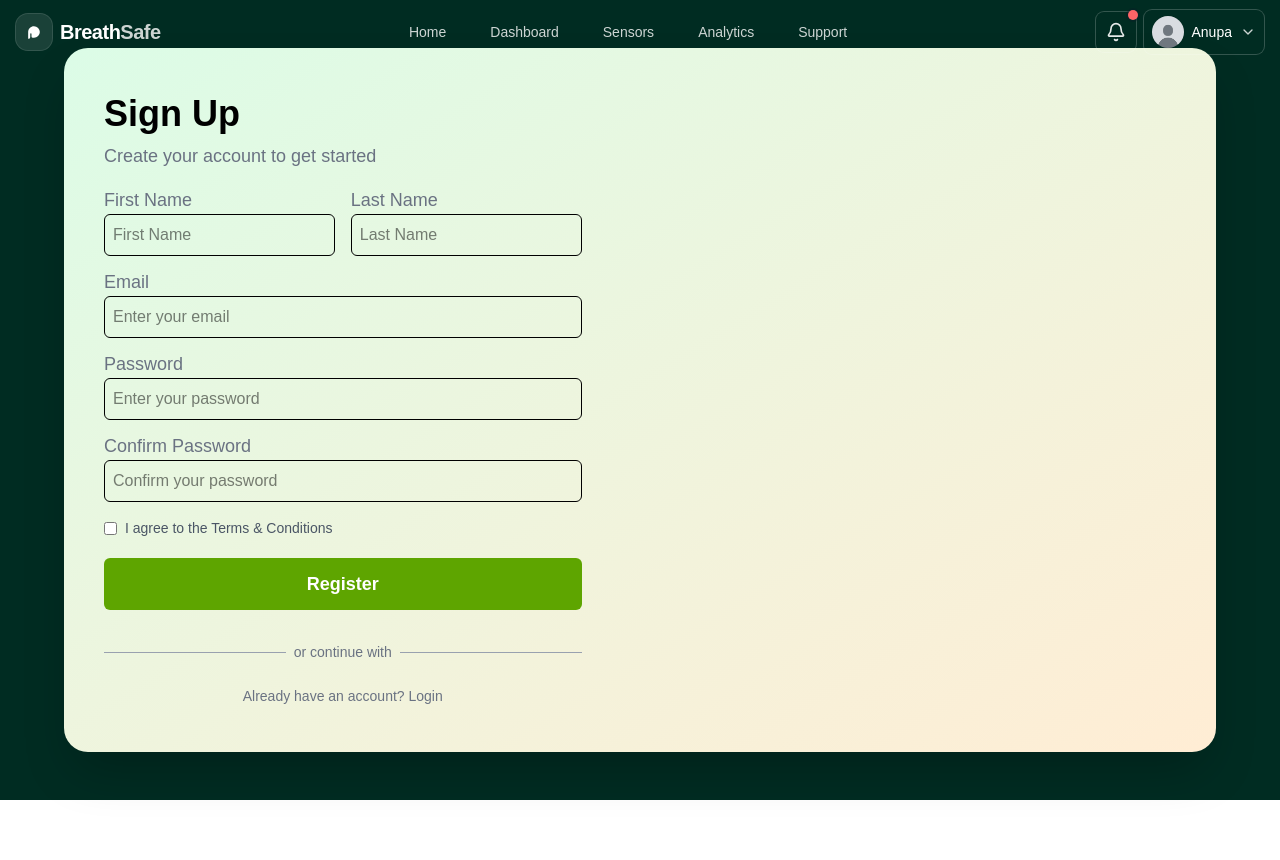
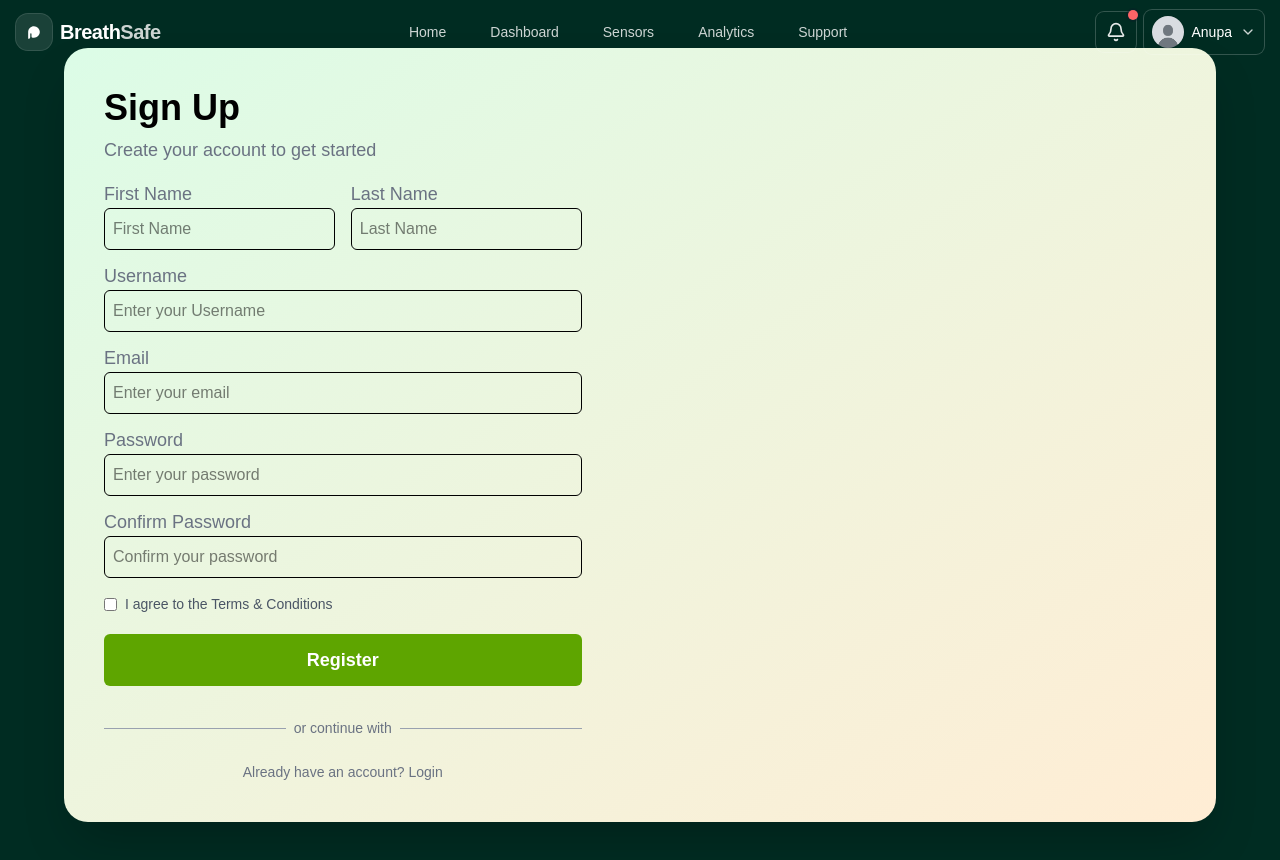
Before and after one commit to nipun-munasinghe/Breathsafe-App, a Next.js app: page /signup in a window 1280 px wide. Shown: the top 860 px of the page. Before the commit the page ends 800 px from the top, so only its background shows below. Built offline with nearby package versions, Linux system fonts and the light colour scheme.

Commit message:
refactor - register api bug fixed

```diff
--- a/app/(auth)/signup/page.tsx
+++ b/app/(auth)/signup/page.tsx
@@ -7,15 +7,17 @@ import Button from "@/components/Button";
 import { registerUser } from "../../../service/userApi";
 
 interface User {
+  userName: string;
   firstName: string;
   lastName: string;
   email: string;
   password: string;
+  role: string;
 }
 
 const Page = () => {
   const [errorMessage, setErrorMessage] = useState("");
-  const [userData, setUserData] = useState<User>({firstName: "", lastName: "", email: "", password: ""});
+  const [userData, setUserData] = useState<User>({userName: "", firstName: "", lastName: "", email: "", password: "", role: "USER"});
 
   const handlePasswordChecker = () => {
     const password = document.getElementById("password") as HTMLInputElement;
@@ -30,24 +32,17 @@ const Page = () => {
     }
   };
 
-  const handleChange = (e: React.ChangeEvent<
-      HTMLInputElement | HTMLTextAreaElement | HTMLSelectElement
-    >
-) => {
-    const { name, value } = e.target;
-    setUserData((prevData) => ({ ...prevData, [name]: value }));
-  };
+  const handleSubmission = async (e: React.FormEvent) => {
+  e.preventDefault();
+  try {
+    await registerUser(userData);
+    console.log("Registered:", userData);
+  } catch (error) {
+    console.error("Error registering user:", error);
+    console.log("Registered:", userData);
+  }
+};
 
-  const handleSubmission = async (e:React.FormEvent) => {
-    e.preventDefault();
-    try{
-      await registerUser(userData);
-      console.log(userData);
-
-    }catch(error){
-      console.error("Error registering user:", error);
-    }
-  };
 
   useEffect(() => {
     handlePasswordChecker();
@@ -74,7 +69,7 @@ const Page = () => {
               Create your account to get started
             </p>
           </div>
-          <form className="mt-4 space-y-5 animate-fade-in-up" onSubmit={handleSubmission}>
+          <form className="mt-4 space-y-5 animate-fade-in-up" onSubmit={handleSubmission} action="POST">
             {/* First & Last Name */}
             <div className="flex flex-col sm:flex-row gap-4 mb-0">
               <div className="flex flex-col flex-1">
@@ -90,7 +85,7 @@ const Page = () => {
                   name="firstName"
                   placeholder="First Name"
                   value={userData.firstName}
-                  onChange={handleChange}
+                  onChange={(e) => setUserData({ ...userData, firstName: e.target.value })}
                   className="border p-2 rounded-md w-full focus:outline-none focus:ring-2 focus:border-transparent focus:ring-lime-600 transition duration-300"
                   required
                 />
@@ -108,12 +103,33 @@ const Page = () => {
                   name="lastName"
                   placeholder="Last Name"
                   value={userData.lastName}
-                  onChange={handleChange}
+                  onChange={(e) => setUserData({ ...userData, lastName: e.target.value })}
                   className="border p-2 rounded-md w-full focus:outline-none focus:ring-2 focus:border-transparent focus:ring-lime-600 transition duration-300"
                   required
                 />
               </div>
             </div>
+
+            {/* Username */}
+            <div className="flex flex-col mt-3 mb-0">
+              <label
+                htmlFor="email"
+                className="text-gray-500 text-sm lg:text-lg"
+              >
+                Username
+              </label>
+              <input
+                type="text"
+                id="userName"
+                name="userName"
+                placeholder="Enter your Username"
+                value={userData.userName}
+                onChange={(e) => setUserData({ ...userData, userName: e.target.value })}
+                className="border p-2 rounded-md w-full focus:outline-none focus:ring-2 focus:border-transparent focus:ring-lime-600 transition duration-300"
+                required
+              />
+            </div>
+
 
             {/* Email */}
             <div className="flex flex-col mt-3 mb-0">
@@ -129,7 +145,7 @@ const Page = () => {
                 name="email"
                 placeholder="Enter your email"
                 value={userData.email}
-                onChange={handleChange}
+                onChange={(e) => setUserData({ ...userData, email: e.target.value })}
                 className="border p-2 rounded-md w-full focus:outline-none focus:ring-2 focus:border-transparent focus:ring-lime-600 transition duration-300"
                 required
               />
@@ -149,7 +165,7 @@ const Page = () => {
                 name="password"
                 placeholder="Enter your password"
                 value={userData.password}
-                onChange={handleChange}
+                onChange={(e) => setUserData({ ...userData, password: e.target.value })}
                 onKeyUp={handlePasswordChecker}
                 className="border p-2 rounded-md w-full focus:outline-none focus:ring-2 focus:border-transparent focus:ring-lime-600 transition duration-300"
                 required
@@ -182,7 +198,7 @@ const Page = () => {
               </label>
             </div>
 
-            <Button onClick={() => {}} name="Register" />
+            <Button onClick={() => {}} name="Register" type="submit" />
 
             {/* Error Message */}
             {errorMessage && (
--- a/components/Button.tsx
+++ b/components/Button.tsx
@@ -3,13 +3,14 @@ import React from 'react'
 
 interface ButtonProps {
   onClick: () => void,
-  name: string
+  name: string,
+  type:"button" | "submit" | "reset"
 }
 
-const Button = ({ onClick, name }: ButtonProps) => {
+const Button = ({ onClick, name, type }: ButtonProps) => {
   return (
     <div>
-      <button onClick={onClick} className="bg-lime-600 text-lg font-semibold w-full text-white pt-3 pb-3 rounded-md cursor-pointer mb-2 hover:bg-emerald-950 transform hover:scale-105 duration-300">
+      <button onClick={onClick} type={type} className="bg-lime-600 text-lg font-semibold w-full text-white pt-3 pb-3 rounded-md cursor-pointer mb-2 hover:bg-emerald-950 transform hover:scale-105 duration-300">
         {name}
       </button>
     </div>
--- a/service/userApi.js
+++ b/service/userApi.js
@@ -2,10 +2,12 @@ import axios from "axios";
 
 export const registerUser = async (userData) => {
   const payload = {
+    userName: userData.userName,
     firstName: userData.firstName,
     lastName: userData.lastName,
     email: userData.email,
     password: userData.password,
+    role: userData.role
   };
 
   await axios.post('http://localhost:8080/api/v1/auth/register', payload);
```
